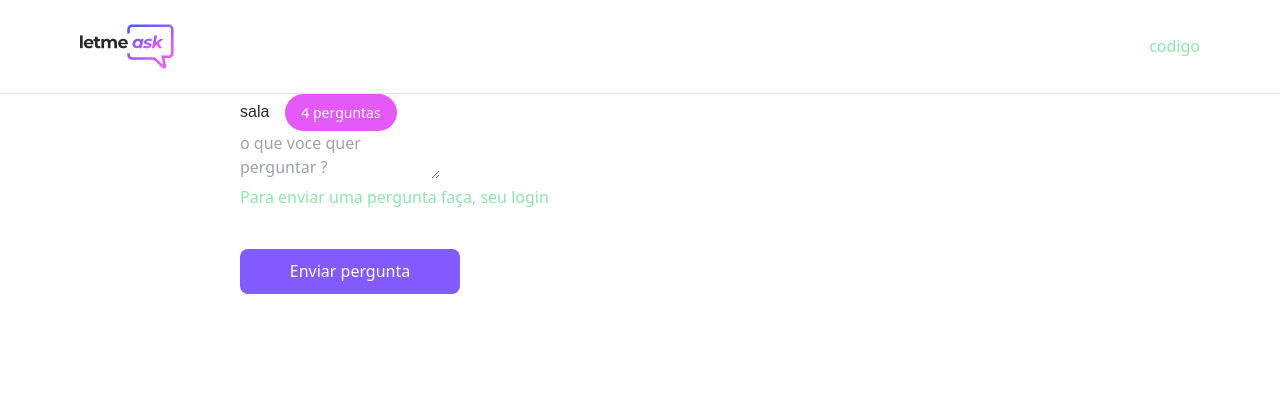
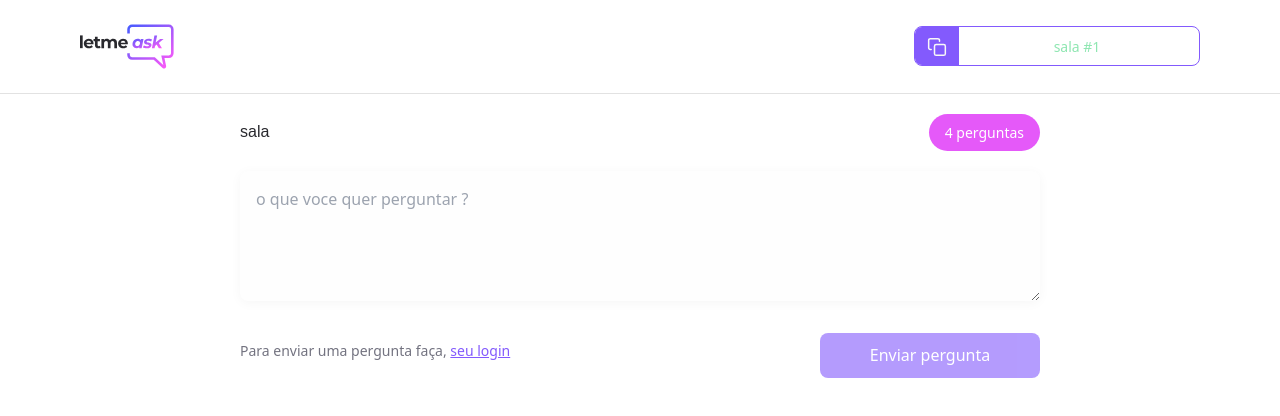
Before and after one commit to jonystoner/Letmeask, a React (Create React App) app: page /rooms/1 in a window 1280 px wide. Shown: the top 416 px of the page. Built offline with nearby package versions, Linux system fonts and the light colour scheme; no server answers.

Commit message:
criação de tela de room para enviar pergunta

```diff
--- a/package.json
+++ b/package.json
@@ -22,7 +22,6 @@
   },
   "scripts": {
     "start": "react-scripts start",
-    "dev": "react-scripts start dev",
     "build": "react-scripts build",
     "test": "react-scripts test",
     "eject": "react-scripts eject"
@@ -49,6 +48,6 @@
     "@types/react-router-dom": "^5.1.8",
     "autoprefixer": "^9.8.6",
     "postcss": "^7.0.36",
-    "tailwindcss": "npm:@tailwindcss/postcss7-compat@^2.2.14"
+    "tailwindcss": "npm:@tailwindcss/postcss7-compat@^2.2.16"
   }
 }
--- /dev/null
+++ b/src/components/RoomCode.tsx
@@ -0,0 +1,29 @@
+import React from "react";
+import copyImg from "../assets/images/copy.svg";
+
+import "../styles/room-code.scss";
+
+type RoomCodeProps = {
+  code: string,
+
+}
+
+export function RoomCode( props: RoomCodeProps)  {
+
+  function copyRoomCodeToClipBoard(){
+    navigator.clipboard.writeText( props.code)
+
+  }
+
+  return (
+    <>
+      <button className="room-code" onClick={copyRoomCodeToClipBoard}>
+        <div>
+          <img src={copyImg} alt="Copy room code"></img>
+        </div>
+        <span> sala #{ props.code }</span>
+
+      </button>
+    </>
+  );
+};
--- a/src/pages/Room.tsx
+++ b/src/pages/Room.tsx
@@ -1,16 +1,57 @@
+import { FormEvent, useState } from "react";
+import { useParams } from "react-router-dom";
 import logoImg from "../assets/images/logo.svg";
 import { Button } from "../components/button";
+import { RoomCode } from "../components/RoomCode";
+import { useAuth } from "../hooks/useAuth";
+import { database } from "../services/firebase";
 
-import "../styles/room.scss"
+import "../styles/room.scss";
 
+type RoomParams = {
+  id: string;
+};
 export function Room() {
+
+  const {user} = useAuth();
+
+  const params = useParams<RoomParams>();
+  const [newQuestion, setnewQuestion] = useState("");
+
+  const roomId = params.id;
+
+  async function handleSendQuestion(event: FormEvent) {
+    event.preventDefault();
+
+    if (newQuestion.trim() === "") {
+      return;
+    }
+    if(!user){
+      throw new Error(" You most be logged in");
+    }
+    const  question = {
+      content: newQuestion,
+      author: {
+        name: user.name,
+        avatar: user.avatar
+
+      },
+      isHighlighted: false,
+      isAnswered: false,
+    };
+
+    await database.ref(`rooms/${roomId}/question`).push(question);
+  }
+
   return (
     <>
       <div id="page-room">
         <header>
           <div className="content">
             <img src={logoImg} alt="letmeask" />
-            <div> codigo </div>
+            <div>
+              <RoomCode code={roomId} />{" "}
+            </div>
           </div>
         </header>
         <main className="content">
@@ -18,13 +59,18 @@ export function Room() {
             <h1>sala</h1>
             <span className="bg"> 4 perguntas</span>
           </div>
-          <form>
-            <textarea placeholder="o que voce quer perguntar ?" />
+          <form onSubmit={handleSendQuestion}>
+            <textarea
+              placeholder="o que voce quer perguntar ?"
+              onChange={(event) => setnewQuestion(event.target.value)}
+              value={newQuestion}
+            />
             <div className="form-footer">
-              <span> Para enviar uma pergunta faça, <button>seu login </button> </span>
-              <Button type="submit">
-                Enviar pergunta
-              </Button>
+              <span>
+                {" "}
+                Para enviar uma pergunta faça, <button>seu login </button>{" "}
+              </span>
+              <Button type="submit" disabled={!user} > Enviar pergunta</Button>
             </div>
           </form>
         </main>
--- a/src/styles/button.scss
+++ b/src/styles/button.scss
@@ -1,6 +1,6 @@
 
   .button {
-    margin-top: 40px;
+    margin-top: 10px;
     height: 45px;
     border-radius: 8px;
     width: 220px;
--- /dev/null
+++ b/src/styles/room-code.scss
@@ -0,0 +1,32 @@
+.room-code {
+    height: 40px;
+    border-radius: 8px;
+    overflow: hidden;
+
+    background: #ffffff;
+    border: 1px solid #835afd;
+    cursor: pointer;
+
+    display: flex;
+
+    div {
+      background: #835afd;
+      padding: 0 12px;
+      display: flex;
+      justify-content: center;
+      align-items: center;
+      height: 40px;
+    }
+
+    span {
+      display: block;
+      align-self: center;
+      flex: 1;
+      padding: 0 16px 0 12px;
+      width: 240px;
+      font-size: 14px;
+      font-weight: 500;
+
+    }
+
+}
--- a/src/styles/room.scss
+++ b/src/styles/room.scss
@@ -20,6 +20,8 @@
     margin: 0 auto;
 
     .room-title {
+      justify-content: space-between;
+      margin-top: 20px;
       margin: 32px 0 24;
       display: flex;
       align-items: center;
@@ -39,5 +41,40 @@
          font-size: 14px;
       }
     }
+
+    form {
+      textarea {
+        width: 100%;
+        border: 0;
+        padding: 16px;
+        border-radius: 8px;
+        background: #fefefe;
+        box-shadow: 0px 2px 12px rgba(0, 0, 0, 0.04);
+        resize: vertical;
+        min-height: 130px;
+        margin-top: 20px;
+      }
+
+      .form-footer {
+        display: flex;
+        justify-content: space-between;
+        align-items: center;
+        margin-top: 16px;
+
+        span {
+          font-size: 14px;
+          color: #737380;
+          font-weight: 500;
+
+          button {
+            background: transparent;
+            border: 0;
+            color: #835afd;
+            text-decoration: underline;
+            font-size: 14px;
+          }
+        }
+      }
+    }
   }
 }
```
